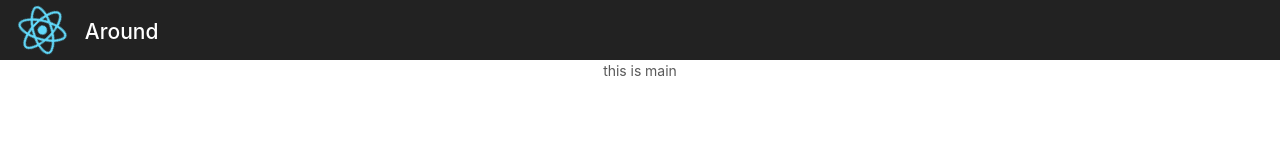
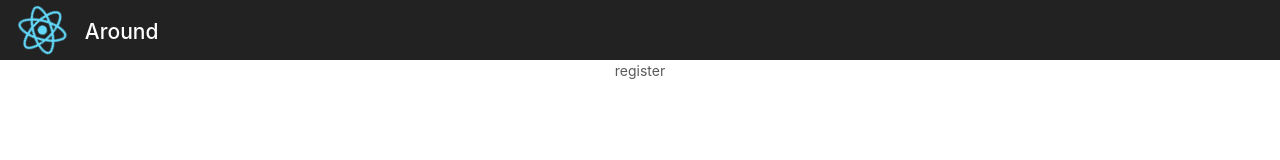
Before and after one commit to mingzicao/react-project1, a React (Create React App) app: page / in a window 1280 px wide. Shown: the top 160 px of the page. Built offline with nearby package versions, Linux system fonts and the light colour scheme.

Commit message:
register.js

```diff
--- a/src/Main.js
+++ b/src/Main.js
@@ -1,9 +1,12 @@
 import  React from 'react';
+import {Register} from './Register'
 
 export class Main extends React.Component {
     render() {
         return (
-            <div>this is main</div>
+            <div>
+                <Register/>
+            </div>
         )
     }
 
--- /dev/null
+++ b/src/Register.js
@@ -0,0 +1,10 @@
+import  React from 'react';
+
+export class Register extends React.Component {
+    render() {
+        return (
+            <div>register</div>
+        )
+    }
+
+}
```
